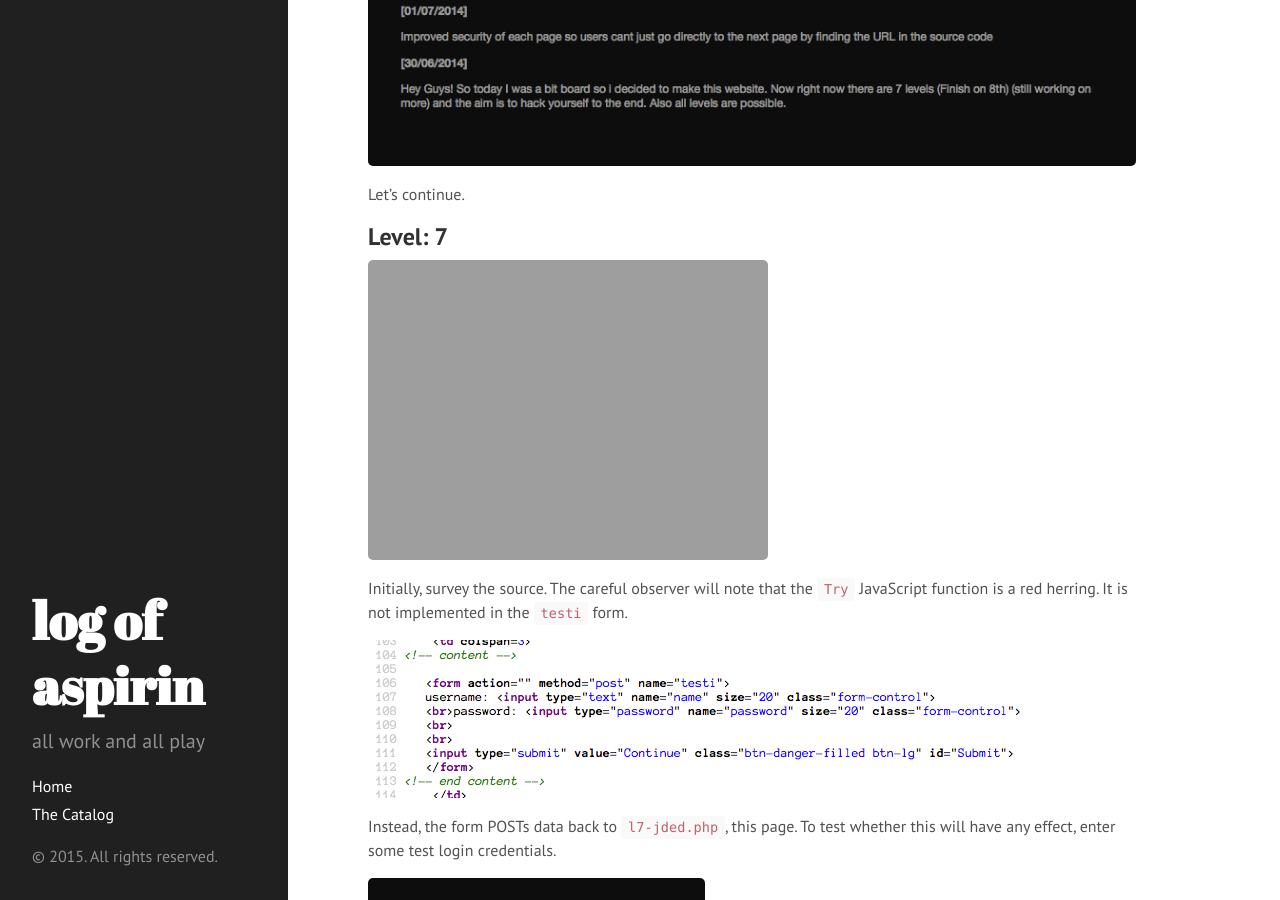
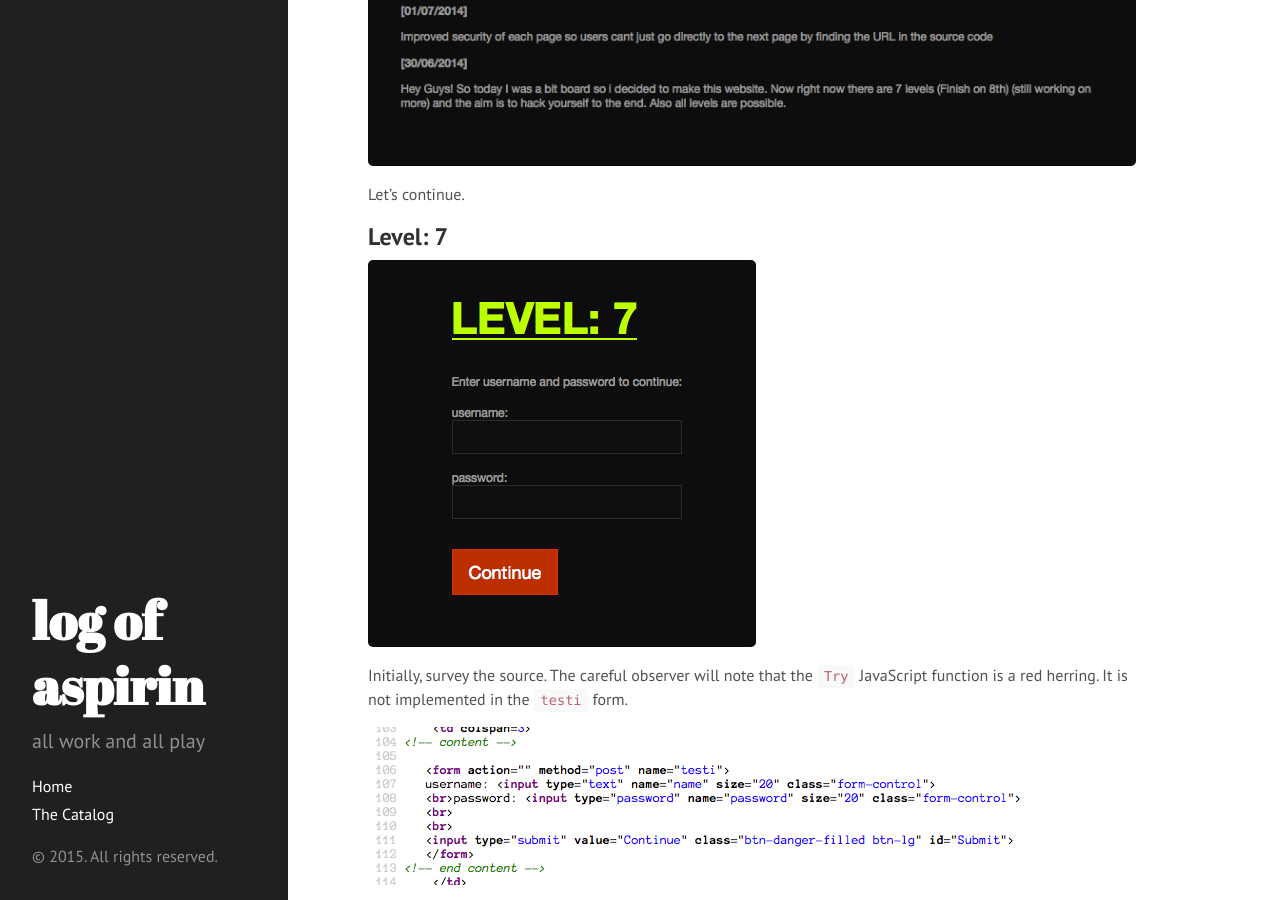
Before and after one commit to sethll/sethll.github.io, a Jekyll site: the page built from _posts/2015-05-15-hack.darkn3ss.com-game-7.md, in a window 1280 px wide and 900 px high, scrolled down 729 px. Built offline with Jekyll 4.4.1, drawn with Linux system fonts in a browser that asks for light colours; Markdown is read by kramdown in place of the engine named in the settings.

Commit message:
completed level 7

```diff
--- a/_posts/2015-05-15-hack.darkn3ss.com-game-7.md
+++ b/_posts/2015-05-15-hack.darkn3ss.com-game-7.md
@@ -24,7 +24,7 @@ Let's continue.
 
 ## Level: 7
 
-![Level 7]({{ site.url }}/assets/img/6246a01fa7b7055a8acce3c3a401b285.png)
+![Level 7]({{ site.url }}/assets/img/239e5d5bed511610ec8c819c554f66f6.png)
 
 Initially, survey the source. The careful observer will note that the `Try`
 JavaScript function is a red herring. It is not implemented in the `testi`
```
Also changed, not shown: assets/img/239e5d5bed511610ec8c819c554f66f6.png (added).
